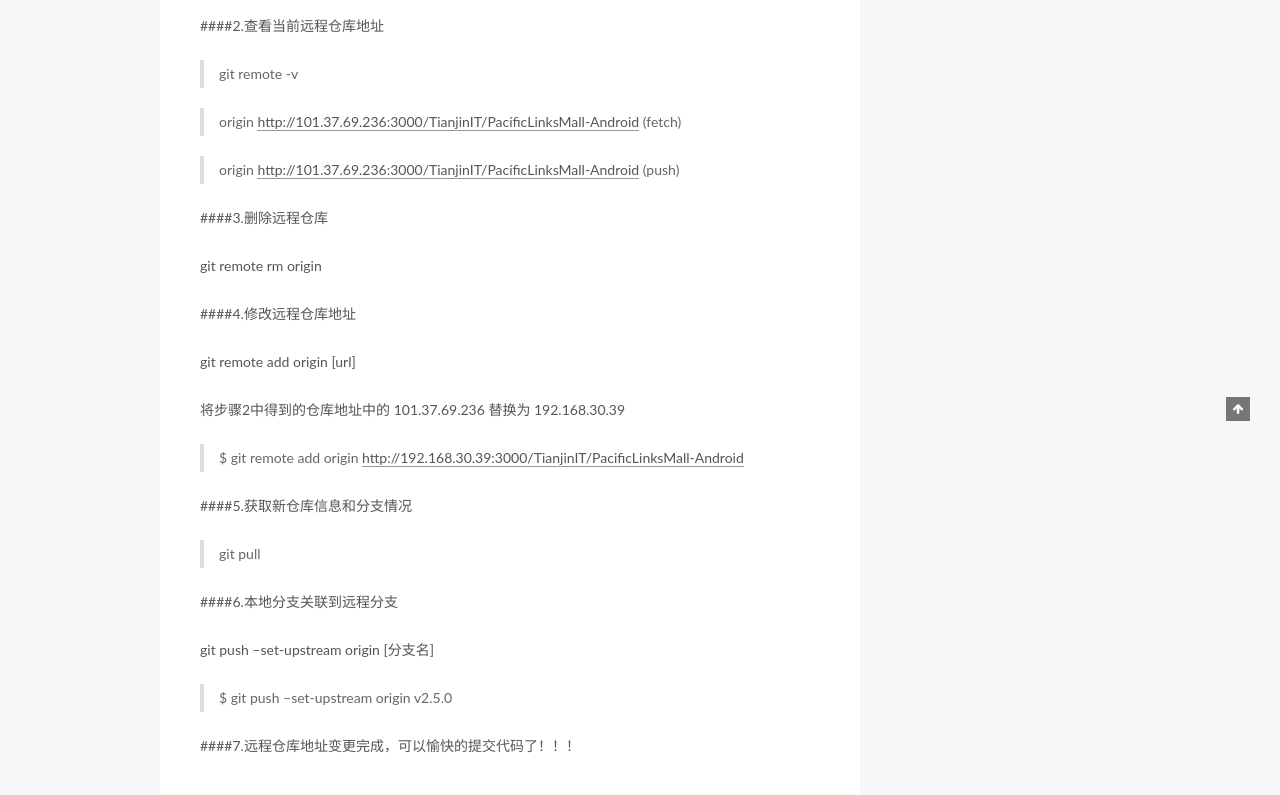
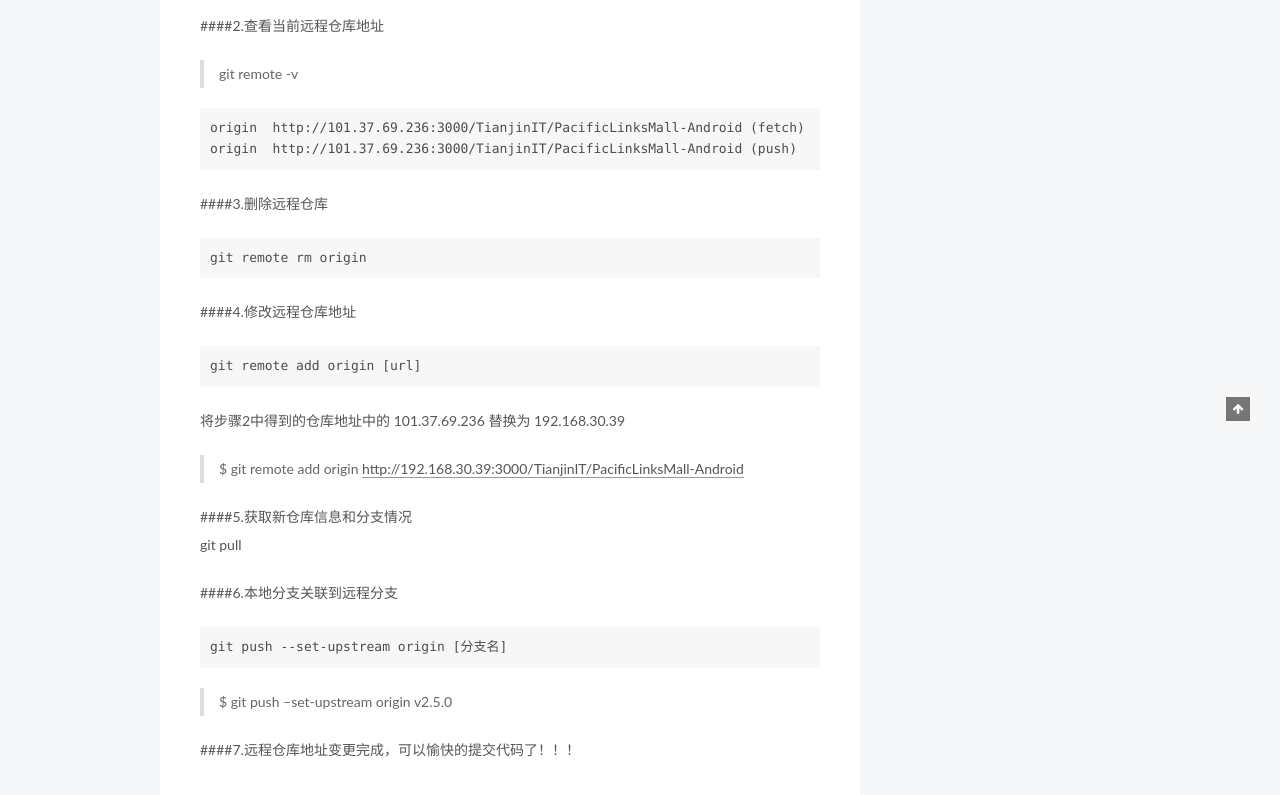
Before and after one commit to WhiteRobert/WhiteRobert.github.io, a plain HTML site: page index.html in a window 1280 px wide. Shown: the part 479-1274 px from the top of the page. Drawn offline with Linux system fonts and the light colour scheme.

Commit message:
Site updated: 2018-11-07 15:03:53

```diff
--- a/index.html
+++ b/index.html
@@ -344,27 +344,20 @@
 <blockquote>
 <p>git remote -v</p>
 </blockquote>
-<blockquote>
-<p>origin  <a href="http://101.37.69.236:3000/TianjinIT/PacificLinksMall-Android" target="_blank" rel="noopener">http://101.37.69.236:3000/TianjinIT/PacificLinksMall-Android</a> (fetch)</p>
-</blockquote>
-<blockquote>
-<p>origin  <a href="http://101.37.69.236:3000/TianjinIT/PacificLinksMall-Android" target="_blank" rel="noopener">http://101.37.69.236:3000/TianjinIT/PacificLinksMall-Android</a> (push)</p>
-</blockquote>
-<p>####3.删除远程仓库</p>
-<p>git remote rm origin </p>
-<p>####4.修改远程仓库地址  </p>
-<p>git remote add origin [url]</p>
-<p>将步骤2中得到的仓库地址中的 101.37.69.236 替换为 192.168.30.39</p>
+<pre><code>origin  http://101.37.69.236:3000/TianjinIT/PacificLinksMall-Android (fetch)
+origin  http://101.37.69.236:3000/TianjinIT/PacificLinksMall-Android (push)
+</code></pre><p>####3.删除远程仓库</p>
+<pre><code>git remote rm origin
+</code></pre><p>####4.修改远程仓库地址  </p>
+<pre><code>git remote add origin [url]
+</code></pre><p>将步骤2中得到的仓库地址中的 101.37.69.236 替换为 192.168.30.39</p>
 <blockquote>
 <p>$ git remote add origin <a href="http://192.168.30.39:3000/TianjinIT/PacificLinksMall-Android" target="_blank" rel="noopener">http://192.168.30.39:3000/TianjinIT/PacificLinksMall-Android</a></p>
 </blockquote>
-<p>####5.获取新仓库信息和分支情况  </p>
-<blockquote>
-<p>git pull</p>
-</blockquote>
+<p>####5.获取新仓库信息和分支情况<br>    git pull</p>
 <p>####6.本地分支关联到远程分支</p>
-<p>git push –set-upstream origin [分支名]</p>
-<blockquote>
+<pre><code>git push --set-upstream origin [分支名]
+</code></pre><blockquote>
 <p>$ git push –set-upstream origin v2.5.0</p>
 </blockquote>
 <p>####7.远程仓库地址变更完成，可以愉快的提交代码了！！！   </p>
```
Also changed, not shown: 2018/11/07/Git仓库地址变更/index.html (+14 -21 lines).
